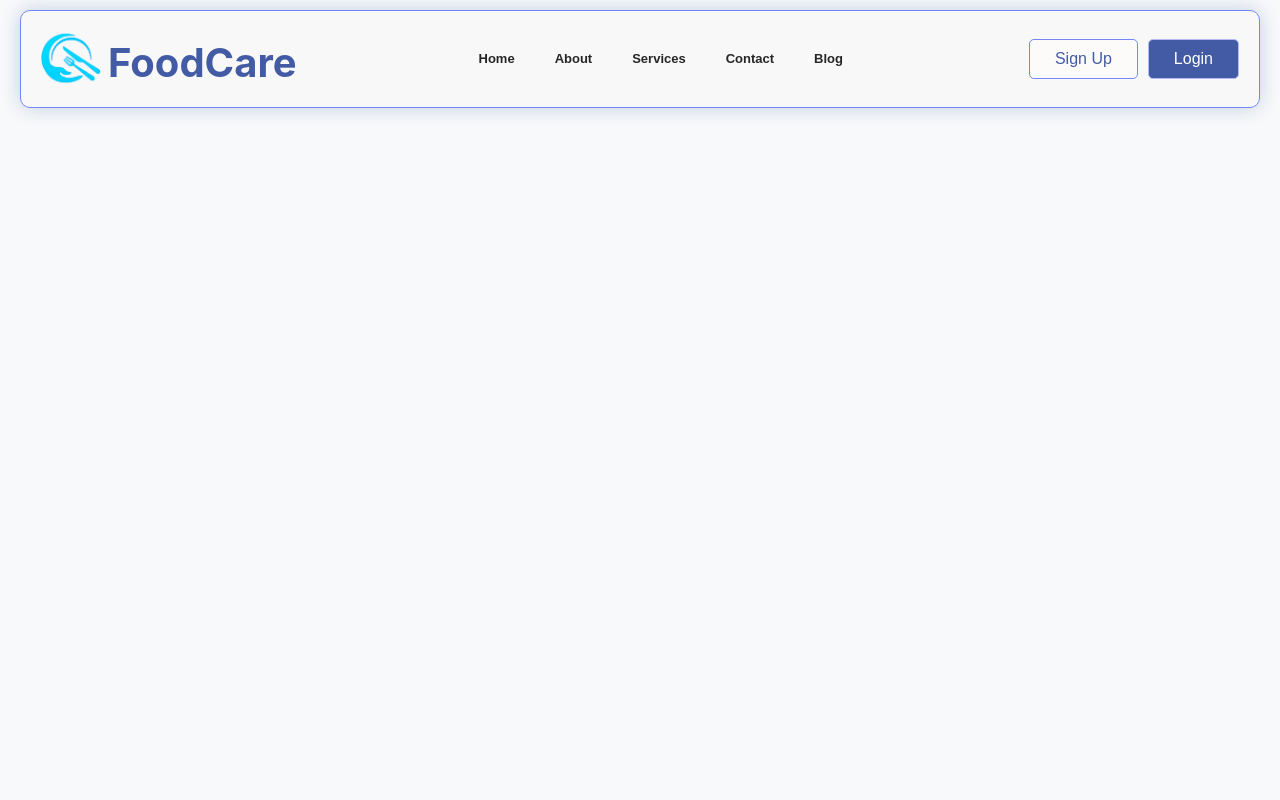
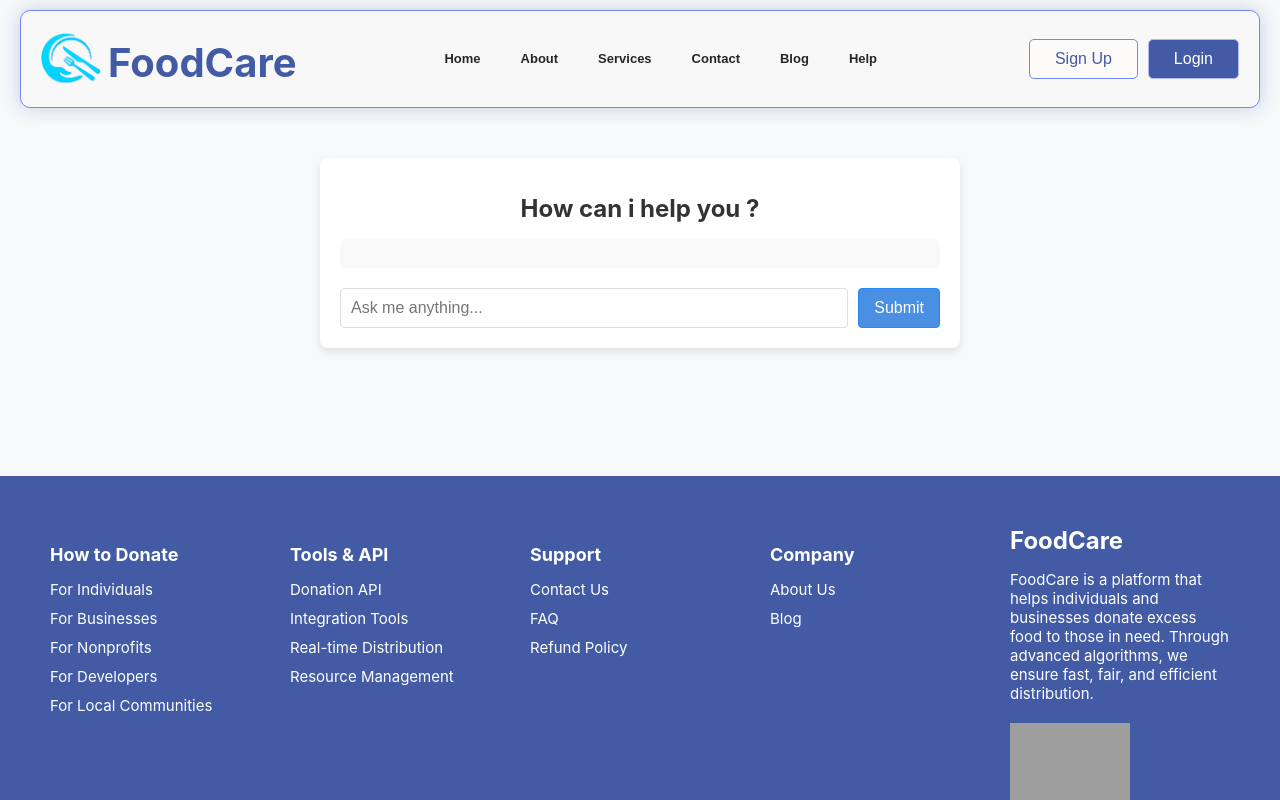
Before and after one commit to Arunitdy/Food-Donation-and-Distribution-Management-System, a React (Create React App) app in the folder client/: page /help in a window 1280 px wide. Shown: the top 800 px of the page. Built offline with nearby package versions, Linux system fonts and the light colour scheme; grey boxes are pictures that could not be loaded.

Commit message:
help it the navbar

```diff
--- a/client/src/App.js
+++ b/client/src/App.js
@@ -15,6 +15,7 @@ import { About } from './Other/About/About';
 import { Contact } from './Other/Contact/Contact';
 import { Blog } from './Other/Blog/Blog';
 import { Services } from './Other/Service/Service';
+import { Help } from './Other/Help/Help';
 
 function App() {
   const [loginSiginin, setLoginSiginin] = useState(() => {
@@ -59,6 +60,7 @@ function App() {
         <Route path="/contact" element={<Contact />} />
         <Route path="/blog" element={<Blog />} />
         <Route path="/services" element={<Services />} />
+        <Route path="/help" element={<Help />} />
       </Routes>
 
       <Footer />
--- a/client/src/Footer/Footer.css
+++ b/client/src/Footer/Footer.css
@@ -1,5 +1,5 @@
 .footer {
-    margin-top: 100%;
+    margin-top: 10%;
     background-color: #425BA4;
     padding: 40px 40px 0px 40px;
     color: white;
--- a/client/src/Login/Login.css
+++ b/client/src/Login/Login.css
@@ -23,6 +23,7 @@ input{
   }
 
   .close-button {
+    padding: 4px 0px 10px 20px;
     display: block;
     margin-left: auto;
     background-color: transparent;
--- a/client/src/Navbar/Navbar.js
+++ b/client/src/Navbar/Navbar.js
@@ -32,6 +32,7 @@ export const Navbar = ({ loginSignin, setSignupVisible, setLoginVisible, setLogi
         <Link to="/services"><button className="Services individual-NavButton">Services</button></Link>
         <Link to="/contact"><button className="Contact individual-NavButton">Contact</button></Link>
         <Link to="/blog"><button className="Blog individual-NavButton">Blog</button></Link>
+        <Link to="/help"><button className="Help individual-NavButton">Help</button></Link>
       </div>
 
       {navVisible && (
@@ -41,6 +42,8 @@ export const Navbar = ({ loginSignin, setSignupVisible, setLoginVisible, setLogi
           <Link to="/services" onClick={handleCloseNav}><button className="Services individual-NavButton">Services</button></Link>
           <Link to="/contact" onClick={handleCloseNav}><button className="Contact individual-NavButton">Contact</button></Link>
           <Link to="/blog" onClick={handleCloseNav}><button className="Blog individual-NavButton">Blog</button></Link>
+          <Link to="/help" onClick={handleCloseNav}><button className="Help individual-NavButton">Help</button></Link>
+
         </div>
       )}
 
--- /dev/null
+++ b/client/src/Other/Help/Help.css
@@ -0,0 +1,93 @@
+
+.chatbot-container {
+    margin-inline: auto;
+    margin-top: 50px;
+    background-color: #ffffff;
+    width: 90%; /* Use percentage to make it responsive */
+    max-width: 600px; /* Maximum width for larger screens */
+    border-radius: 8px;
+    box-shadow: 0px 4px 10px rgba(0, 0, 0, 0.1);
+    padding: 20px;
+    display: flex;
+    flex-direction: column;
+}
+
+.chat-box {
+    max-height: 50vh; /* Use viewport height for dynamic sizing */
+    overflow-y: auto;
+    background-color: #f9f9f9;
+    border-radius: 8px;
+    padding: 15px;
+    margin-bottom: 20px;
+}
+
+@media (min-width: 768px) {
+    .chatbot-container {
+        width: 70%;
+    }
+}
+
+@media (min-width: 1024px) {
+    .chatbot-container {
+        width: 50%;
+    }
+}
+
+
+  .chatbot-container h1 {
+    font-size: 1.5em;
+    color: #333;
+    text-align: center;
+    margin-bottom: 15px;
+  }
+
+  .message {
+    margin-bottom: 10px;
+    padding: .1px 10px;
+    border-radius: 15px;
+    width: fit-content;
+    max-width: 80%;
+  }
+
+  .message.user {
+    margin-left: auto;
+    background-color: #4a90e2;
+    color: #ffffff;
+    align-self: flex-end;
+  }
+
+  .message.ai {
+    margin-right: auto;
+    background-color: #eeeeee;
+    color: #333333;
+    align-self: flex-start;
+  }
+
+  .input-form {
+    display: flex;
+    gap: 10px;
+  }
+
+  .input-form input[type="text"] {
+    flex: 1;
+    padding: 10px;
+    font-size: 1em;
+    border: 1px solid #ddd;
+    border-radius: 4px;
+    outline: none;
+  }
+
+  .Submit {
+    padding: 10px 15px;
+    font-size: 1em;
+    background-color: #4a90e2;
+    color: #fff;
+    border: none;
+    border-radius: 4px;
+    cursor: pointer;
+    border:1px solid #2586f5;
+  }
+  .Submit:hover{
+    background-color: #f4f9ff;
+    color: #4a90e2;
+  }
--- /dev/null
+++ b/client/src/Other/Help/Help.jsx
@@ -0,0 +1,90 @@
+import React, { useState } from 'react';
+import './Help.css';
+
+export const Help = () => {
+  const [input, setInput] = useState('');
+  const [messages, setMessages] = useState([]);
+
+  const handleSubmit = async (event) => {
+    event.preventDefault();
+
+    // Add the user's message to the chat
+    setMessages((prevMessages) => [...prevMessages, { sender: 'user', text: input }]);
+
+    const apiKey = 'AIzaSyCZ-dsLDmfV8N0qaVMhNkrJhAOmTcy-cvE'; // Move to backend for security
+    const url = `https://generativelanguage.googleapis.com/v1beta/models/gemini-1.5-flash-latest:generateContent?key=${apiKey}`;
+
+    const data = {
+      contents: [
+        {
+          parts: [
+            {
+                text: `
+                    Food Care is a user-friendly website designed to support food banks and charities in managing food donations and distributions.
+                    It connects donors, distribution centers, recipients, and volunteers to create a smooth process for getting food to those who need it.
+
+                    Key functions include:
+                    - **Donation Management**: Donors can easily log and track their donations, and centers receive notifications when donations hit certain levels.
+                    - **Distribution Management**: Centers track inventory, schedule distributions, and receive alerts when food supplies are low.
+                    - **Reporting and Accountability**: The platform offers detailed reports for tracking donations and distributions, providing transparency for all users.
+
+                    Food Care is secure, using data encryption and restricted access, and can support a large number of users without slowing down. It’s accessible on any device, making it easy for users to get involved from anywhere. Future updates may add useful tools like barcode scanners and multilingual options to expand access and ease of use.
+
+                    The project, detailed in a Software Requirements Specification (SRS) document by Aswaljith P R, Arun M, Usam bin Muhammed, and Abijith SL, outlines the platform’s goals and features to support effective development and deployment.
+
+                    Respond to user questions with answers that are friendly, easy to understand, and based on the information provided here. Avoid extra symbols or technical language.
+
+                    ${input}
+                `
+            }
+
+          ]
+        }
+      ]
+    };
+
+    try {
+      const response = await fetch(url, {
+        method: 'POST',
+        headers: {
+          'Content-Type': 'application/json'
+        },
+        body: JSON.stringify(data)
+      });
+
+      const result = await response.json();
+      const aiResponse = result.candidates[0].content.parts[0].text;
+
+      console.log(response);
+      setMessages((prevMessages) => [...prevMessages, { sender: 'ai', text: aiResponse }]);
+      setInput('');
+    } catch (error) {
+      console.error('Error:', error);
+    }
+  };
+
+  return (
+    <div className="chatbot-container">
+      <h1>How can i help you ?</h1>
+      <div className="chat-box">
+        {messages.map((msg, index) => (
+          <div key={index} className={`message ${msg.sender}`}>
+            <p>{msg.text}</p>
+          </div>
+        ))}
+      </div>
+      <form className="input-form" onSubmit={handleSubmit}>
+        <input
+          type="text"
+          value={input}
+          onChange={(e) => setInput(e.target.value)}
+          placeholder="Ask me anything..."
+          required
+        />
+        <button className="Submit"type="submit">Submit</button>
+      </form>
+    </div>
+  );
+};
+
+export default Help;
```
